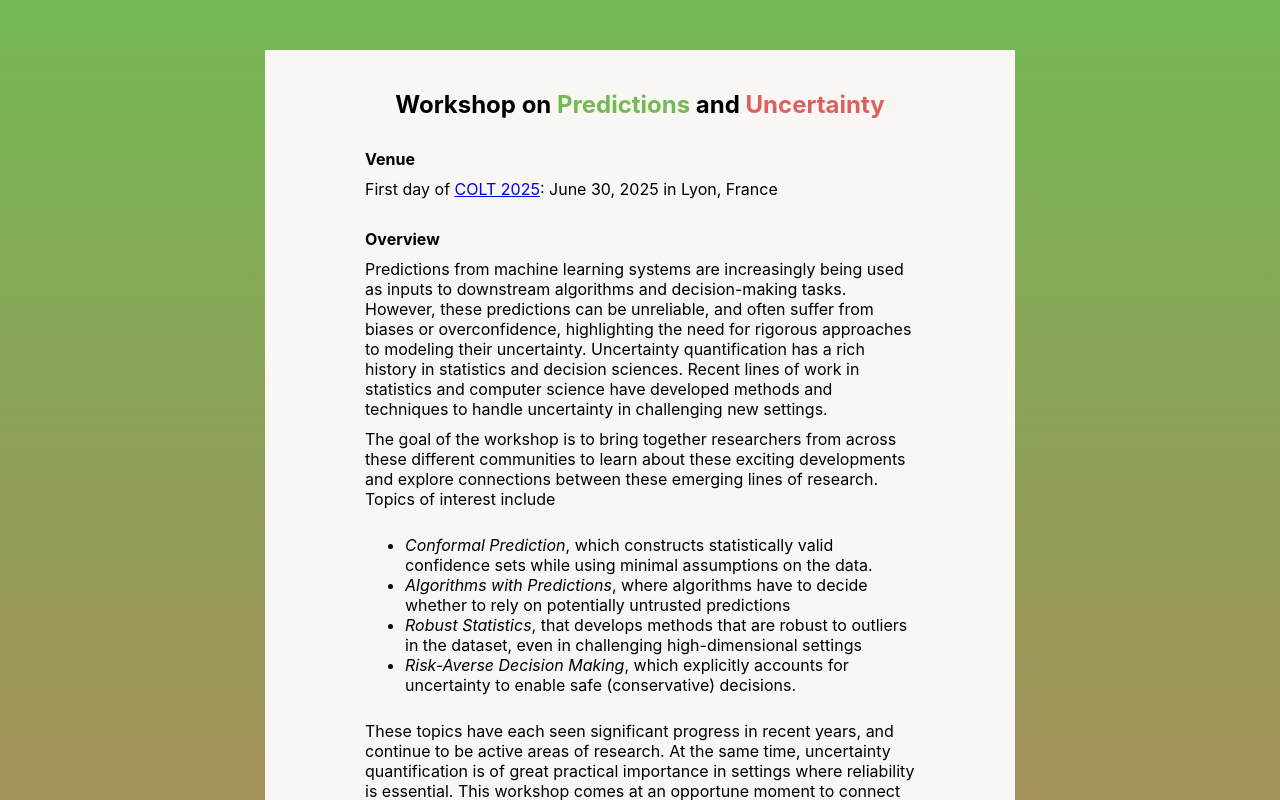
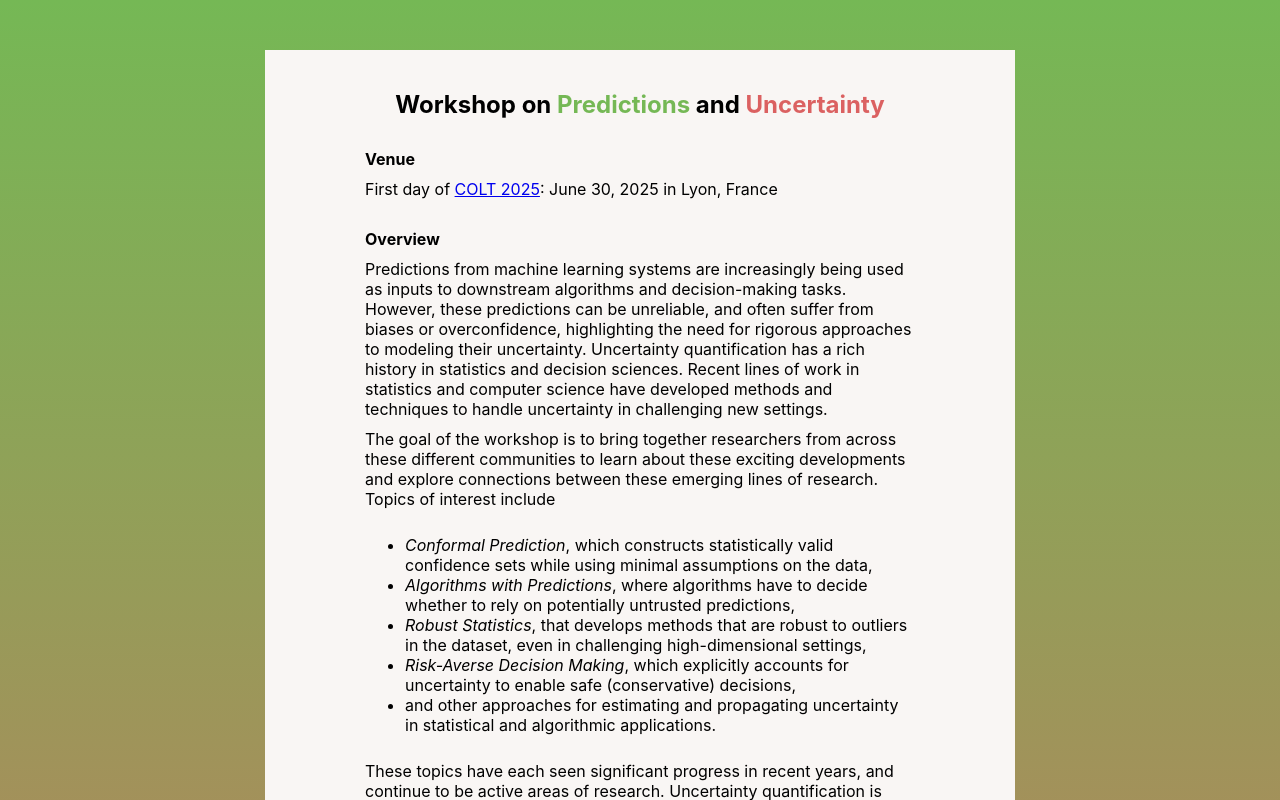
Before and after one commit to vaidehi8913/predictions-and-uncertainty-colt25, a React (Create React App) app: page / in a window 1280 px wide. Shown: the top 800 px of the page. Built offline with nearby package versions, Linux system fonts and the light colour scheme.

Commit message:
updating description

```diff
--- /dev/null
+++ b/src/PredictionsAndUncertainty.css
@@ -0,0 +1,76 @@
+body {
+    font-family: 'Helvetica Neue', sans-serif;
+    margin: 0;
+    background-color: #f9f6f4;
+    color: #333;
+}
+
+.page-wrapper {
+    padding: 2rem;
+    max-width: 1000px;
+    margin: 0 auto;
+}
+
+.header {
+    text-align: center;
+    margin-bottom: 2rem;
+}
+
+.header-title {
+    font-size: 2rem;
+    font-weight: bold;
+}
+
+.header-title .green {
+    color: #75b855;
+}
+
+.header-title .red {
+    color: #db6161;
+}
+
+.section {
+    margin-bottom: 2rem;
+}
+
+.section h2 {
+    font-size: 1.2rem;
+    margin-bottom: 0.5rem;
+}
+
+ul {
+    padding-left: 1.5rem;
+}
+
+.person-card {
+    display: flex;
+    align-items: flex-start;
+    gap: 1rem;
+    margin-bottom: 1.5rem;
+}
+
+.person-card img {
+    width: 100px;
+    height: 100px;
+    border-radius: 50%;
+    object-fit: cover;
+}
+
+.person-info {
+    flex: 1;
+}
+
+.person-info a {
+    font-weight: bold;
+    text-decoration: none;
+    color: #333;
+}
+
+.person-info a:hover {
+    text-decoration: underline;
+}
+
+.important {
+    color: #ad3838;
+    font-weight: bold;
+}
--- a/src/PredictionsAndUncertainty.js
+++ b/src/PredictionsAndUncertainty.js
@@ -207,20 +207,23 @@ class PredictionsAndUncertainty extends Component {
 
                         <ul>
                             <li><i>Conformal Prediction</i>, which constructs statistically valid confidence
-                            sets while using minimal assumptions on the data.   </li>
+                            sets while using minimal assumptions on the data,  </li>
 
                             <li><i>Algorithms with Predictions</i>, where algorithms have to decide whether
-                            to rely on potentially untrusted predictions</li>
+                            to rely on potentially untrusted predictions,</li>
 
                             <li><i>Robust Statistics</i>, that develops methods that are robust to outliers
-                            in the dataset, even in challenging high-dimensional settings</li>
+                            in the dataset, even in challenging high-dimensional settings,</li>
 
                             <li><i>Risk-Averse Decision Making</i>, which explicitly accounts for uncertainty
-                            to enable safe (conservative) decisions.</li>
+                            to enable safe (conservative) decisions,</li>
+
+                            <li> and other approaches for estimating and propagating uncertainty
+                            in statistical and algorithmic applications.</li>
                         </ul>
 
                         <div>These topics have each seen significant progress in recent years, and continue to be
-                        active areas of research. At the same time, uncertainty quantification is of great practical
+                        active areas of research. Uncertainty quantification is also of great practical
                         importance in settings where reliability is essential. This workshop comes at an opportune
                         moment to connect these separate topics, and improve the foundations of predictions and
                         uncertainty. </div>
@@ -289,3 +292,78 @@ class PredictionsAndUncertainty extends Component {
 }
 
 export default PredictionsAndUncertainty;
+
+
+// CHAT GPT CODE
+// import React, { Component } from "react";
+// import './PredictionsAndUncertainty.css';
+// import AVimage from "./AV-profile.jpg";
+// import VSimage from "./VS-profile.jpg";
+// import JHimage from "./JH-profile.jpg";
+// import AltImage from "./profile-alt.png";
+
+
+// function Person({ img, personName, affiliation, homepage, bio }) {
+//     return (
+//         <div className="person-card">
+//             <img src={img} alt={personName} />
+//             <div className="person-info">
+//                 <div><a href={homepage}>{personName}</a>, {affiliation}</div>
+//                 <div>{bio}</div>
+//             </div>
+//         </div>
+//     );
+// }
+
+
+// class PredictionsAndUncertainty extends Component {
+//     render() {
+//         return (
+//             <div className="page-wrapper">
+//                 <header className="header">
+//                     <div className="header-title">
+//                         Workshop on <span className="green">Predictions</span> and <span className="red">Uncertainty</span>
+//                     </div>
+//                 </header>
+
+//                 <section className="section">
+//                     <h2>Venue</h2>
+//                     <p>First day of <a href="https://learningtheory.org/colt2025/">COLT 2025</a>: June 30, 2025 in Lyon, France</p>
+//                 </section>
+
+//                 <section className="section">
+//                     <h2>Overview</h2>
+//                     <p>
+//                         Predictions from machine learning systems are increasingly being used as inputs to downstream algorithms and
+//                         decision-making tasks...
+//                     </p>
+//                     <ul>
+//                         <li><i>Conformal Prediction</i> — builds valid confidence sets with minimal assumptions</li>
+//                         <li><i>Algorithms with Predictions</i> — chooses whether to rely on potentially untrusted predictions</li>
+//                         <li><i>Robust Statistics</i> — handles outliers and high-dimensional data</li>
+//                         <li><i>Risk-Averse Decision Making</i> — enables conservative, safe decisions</li>
+//                     </ul>
+//                 </section>
+
+//                 <section className="section">
+//                     <h2>Program</h2>
+//                     <p>We are inviting submissions for our poster session...</p>
+//                     <p className="important">
+//                         Poster submission form: <a href="https://forms.gle/3BGYKZbR68k6tbS88">here</a><br />
+//                         Deadline: May 26, 2025 AoE<br />
+//                         Notification: June 1, 2025
+//                     </p>
+//                 </section>
+
+//                 <section className="section">
+//                     <h2>Organizers</h2>
+//                     <Person personName="Jessica Hullman" homepage="http://users.eecs.northwestern.edu/~jhullman/" affiliation="Northwestern University" img={JHimage} bio="Jessica is Ginni Rometty Professor..." />
+//                     <Person personName="Vaidehi Srinivas" homepage="https://vaidehi8913.github.io/" affiliation="Northwestern University" img={VSimage} bio="Vaidehi is a 4th year PhD student..." />
+//                     <Person personName="Aravindan Vijayaraghavan" homepage="https://users.cs.northwestern.edu/~aravindv/" affiliation="Northwestern University" img={AVimage} bio="Aravindan is an Associate Professor..." />
+//                 </section>
+//             </div>
+//         );
+//     }
+// }
+
+// export default PredictionsAndUncertainty;
```
